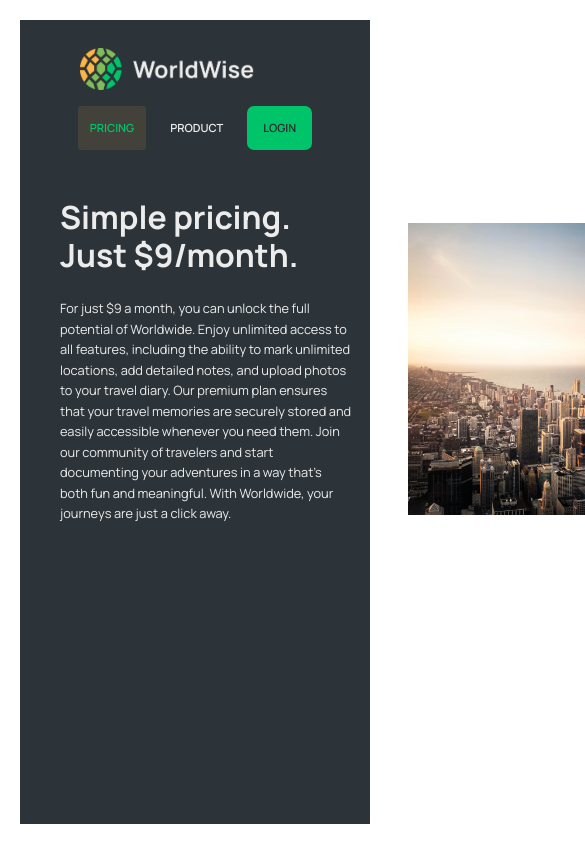
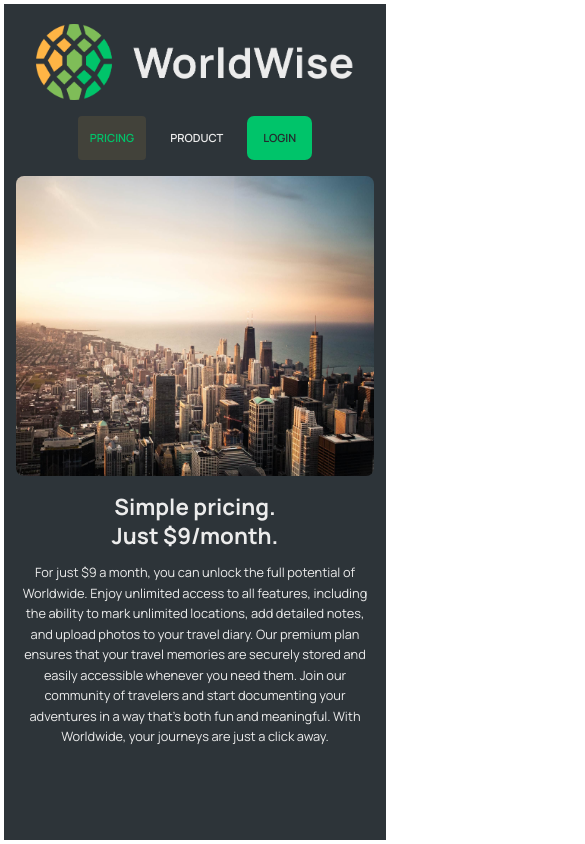
Before and after one commit to Amadou-dot/worldwise, a React (Vite) app: page /worldwise/pricing in a window 390 px wide. Shown: the top 844 px of the page, 585 px wide, since content can reach past the window. Built offline with nearby package versions, Linux system fonts and the light colour scheme; what country-flag-emoji-polyfill would draw is missing.

Commit message:
Add mobile responsive page layouts

```diff
--- a/src/pages/Homepage.module.css
+++ b/src/pages/Homepage.module.css
@@ -11,6 +11,23 @@
   padding: 2.5rem 5rem;
 }
 
+/* Mobile responsive homepage */
+@media (max-width: 768px) {
+  .homepage {
+    margin: 1rem;
+    padding: 2rem;
+    height: calc(100vh - 2rem);
+  }
+}
+
+@media (max-width: 480px) {
+  .homepage {
+    margin: 0.5rem;
+    padding: 1.5rem;
+    height: calc(100vh - 1rem);
+  }
+}
+
 .homepage section {
   display: flex;
   flex-direction: column;
@@ -21,9 +38,31 @@
   text-align: center;
 }
 
+@media (max-width: 768px) {
+  .homepage section {
+    gap: 2rem;
+    height: 90%;
+  }
+}
+
 .homepage h1 {
   font-size: 4.5rem;
   line-height: 1.3;
+}
+
+/* Mobile responsive headings */
+@media (max-width: 768px) {
+  .homepage h1 {
+    font-size: 3.5rem;
+    line-height: 1.2;
+  }
+}
+
+@media (max-width: 480px) {
+  .homepage h1 {
+    font-size: 2.8rem;
+    line-height: 1.2;
+  }
 }
 
 .homepage h2 {
@@ -32,3 +71,19 @@
   color: var(--color-light--1);
   margin-bottom: 2.5rem;
 }
+
+@media (max-width: 768px) {
+  .homepage h2 {
+    width: 95%;
+    font-size: 1.7rem;
+    margin-bottom: 2rem;
+  }
+}
+
+@media (max-width: 480px) {
+  .homepage h2 {
+    width: 100%;
+    font-size: 1.6rem;
+    margin-bottom: 1.5rem;
+  }
+}
--- a/src/pages/Login.module.css
+++ b/src/pages/Login.module.css
@@ -3,6 +3,22 @@
   padding: 2.5rem 5rem;
   background-color: var(--color-dark--1);
   min-height: calc(100vh - 5rem);
+}
+
+@media (max-width: 768px) {
+  .login {
+    margin: 1rem;
+    padding: 2rem;
+    min-height: calc(100vh - 2rem);
+  }
+}
+
+@media (max-width: 480px) {
+  .login {
+    margin: 0.5rem;
+    padding: 1rem;
+    min-height: calc(100vh - 1rem);
+  }
 }
 
 .form {
@@ -13,10 +29,26 @@
   display: flex;
   flex-direction: column;
   gap: 2rem;
-
   /* Different from other form */
   width: 48rem;
   margin: 8rem auto;
+}
+
+@media (max-width: 768px) {
+  .form {
+    width: 90%;
+    max-width: 48rem;
+    margin: 4rem auto;
+    padding: 2rem;
+  }
+}
+
+@media (max-width: 480px) {
+  .form {
+    width: 95%;
+    margin: 2rem auto;
+    padding: 1.5rem;
+  }
 }
 
 .row {
--- a/src/pages/Product.module.css
+++ b/src/pages/Product.module.css
@@ -3,6 +3,23 @@
   padding: 2.5rem 5rem;
   background-color: var(--color-dark--1);
   min-height: calc(100vh - 5rem);
+}
+
+/* Mobile responsive product page */
+@media (max-width: 768px) {
+  .product {
+    margin: 1rem;
+    padding: 2rem;
+    min-height: calc(100vh - 2rem);
+  }
+}
+
+@media (max-width: 480px) {
+  .product {
+    margin: 0.5rem;
+    padding: 1.5rem;
+    min-height: calc(100vh - 1rem);
+  }
 }
 
 .product section {
@@ -14,8 +31,38 @@
   align-items: center;
 }
 
+/* Mobile responsive section */
+@media (max-width: 768px) {
+  .product section {
+    width: 95%;
+    margin: 4rem auto;
+    grid-template-columns: 1fr;
+    gap: 3rem;
+    text-align: center;
+  }
+}
+
+@media (max-width: 480px) {
+  .product section {
+    width: 100%;
+    margin: 2rem auto;
+    gap: 2rem;
+  }
+}
+
 .product img {
   width: 100%;
+  height: auto;
+  border-radius: 8px;
+  max-width: 100%;
+}
+
+@media (max-width: 768px) {
+  .product img {
+    order: -1; /* Put image first on mobile */
+    max-height: 300px;
+    object-fit: cover;
+  }
 }
 
 .product h2 {
@@ -24,9 +71,42 @@
   margin-bottom: 3rem;
 }
 
+/* Mobile responsive headings */
+@media (max-width: 768px) {
+  .product h2 {
+    font-size: 3.2rem;
+    margin-bottom: 2rem;
+  }
+}
+
+@media (max-width: 480px) {
+  .product h2 {
+    font-size: 2.8rem;
+    margin-bottom: 1.5rem;
+    line-height: 1.3;
+  }
+}
+
 .product p {
   font-size: 1.6rem;
   margin-bottom: 2rem;
+  line-height: 1.6;
+}
+
+@media (max-width: 768px) {
+  .product p {
+    font-size: 1.7rem;
+    margin-bottom: 1.5rem;
+    line-height: 1.7;
+  }
+}
+
+@media (max-width: 480px) {
+  .product p {
+    font-size: 1.6rem;
+    margin-bottom: 1.2rem;
+    line-height: 1.6;
+  }
 }
 
 .product section a {
```
